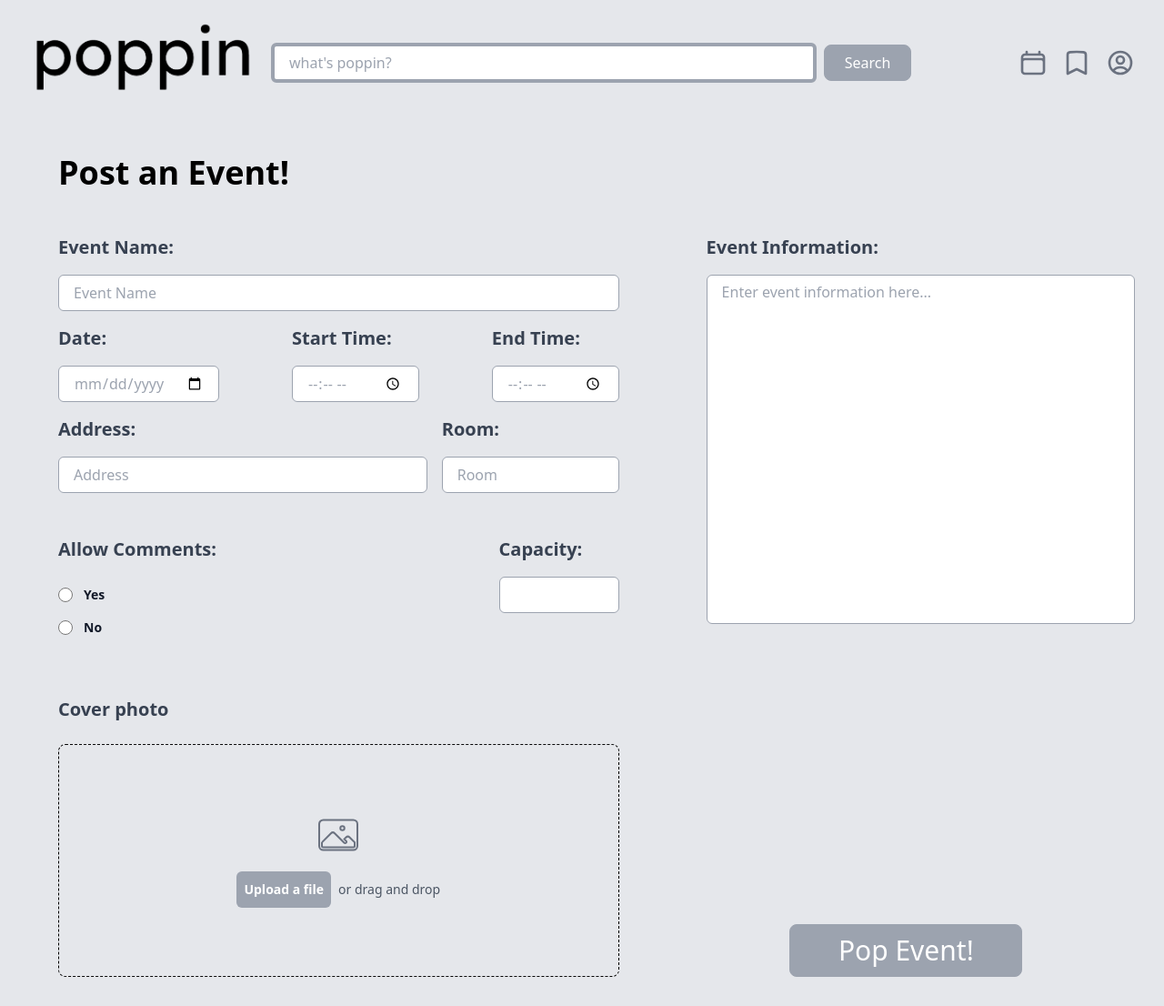
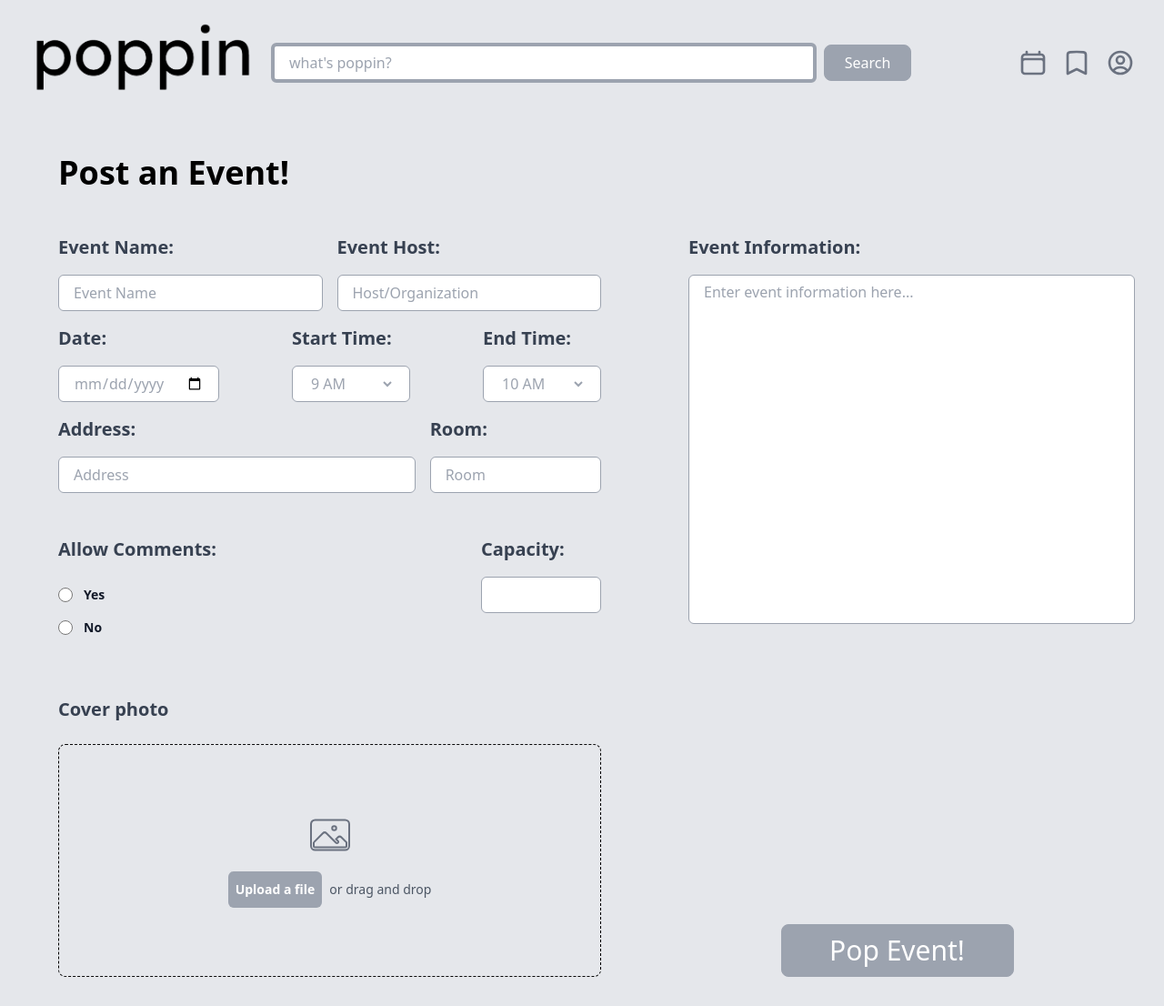
Before and after one commit to ECE444-2023Fall/project-1-web-application-design-group17-jigglies, a Flask app: page /create_event in a window 1280 px wide. Shown: the whole page at 91% size. Run offline with Flask 3, Linux system fonts and the light colour scheme; some libraries are stand-ins or nearby versions.

Commit message:
Update backend with error messages

```diff
--- a/app.py
+++ b/app.py
@@ -37,7 +37,8 @@ class User(UserMixin, db.Model):
 # Event Database
 class EventDB(db.Model):
     id = db.Column(db.Integer, primary_key=True)
-    event_name = db.Column(db.String(80), nullable=False)
+    event_name = db.Column(db.String(80), unique=True, nullable=False)
+    event_organization = db.Column(db.String(80), nullable=False)
     date = db.Column(db.Date, nullable=False)
     start_time = db.Column(db.Time, nullable=False)
     end_time = db.Column(db.Time, nullable=False)
@@ -128,7 +129,7 @@ def logout():
 ## ------------------------------- Create Event ------------------------------- ##
 
 @app.route('/event_success', methods=['GET', 'POST'])
-def event():
+def event_success():
     return render_template('event_success.html')
 
 
@@ -138,17 +139,31 @@ def create_event():
         return render_template('create_event.html')
 
     if request.method == 'POST':
-        # Extract data from the form
+        # Extract event name
         event_name = request.form['event_name']
+
+        # Check if event name already exists
+        if EventDB.query.filter_by(event_name=event_name).first():
+            flash('An event with the name already exists, please choose another name', 'danger')
+            return render_template('create_event.html')
+
+        # Extract event organization name
+        event_organization = request.form['organization']
 
         date_str = request.form['date']
         event_date = datetime.strptime(date_str, '%Y-%m-%d').date()
 
-        start_time_str = request.form.get('start_time')
-        start_time_obj = datetime.strptime(start_time_str, '%H:%M').time()
+        # Retrieve dropdown values for start and end time
+        start_hour = request.form['start-time']
+        start_time_obj = datetime.strptime(start_hour, '%H').time()
 
-        end_time_str = request.form.get('end_time')
-        end_time_obj = datetime.strptime(end_time_str, '%H:%M').time()
+        end_hour = request.form['end-time']
+        end_time_obj = datetime.strptime(end_hour, '%H').time()
+
+        # If end time is before start time, return error as it is an invalid input
+        if end_time_obj <= start_time_obj:
+            flash('Invalid Time inputs, please check and resubmit', 'danger')
+            return render_template('create_event.html')
 
         location = request.form['location']
         room = request.form['room']
@@ -157,11 +172,13 @@ def create_event():
         event_information = request.form['event-information']
 
         image_file = request.files['file-upload']
+        image_data = None
         if image_file:
             image_data = image_file.read()
 
         new_event = EventDB(
             event_name=event_name,
+            event_organization=event_organization,
             date=event_date,
             start_time=start_time_obj,
             end_time=end_time_obj,
@@ -170,7 +187,7 @@ def create_event():
             allow_comments=allow_comments,
             capacity=capacity,
             event_information=event_information,
-            cover_photo=image_data  # storing the filename in the database
+            cover_photo=image_data
         )
         db.session.add(new_event)
         db.session.commit()
--- a/templates/create_event.html
+++ b/templates/create_event.html
@@ -7,35 +7,70 @@
   <form action="/create_event" method="post" enctype="multipart/form-data" class="flex pl-8">
     <div class="flex flex-col max-w-3xl flex-1 mr-8">
       <!-- Event Name -->
-      <div class="flex flex-col pl-8 pr-8">
-        <label for="event_name" class="font-lexend font-semibold text-gray-700 text-xl pb-4">Event Name:</label>
-        <input id="event_name" name="event_name" type="text" placeholder="Event Name"
-          class="w-full h-10 mb-4 bg-white border border-gray-400 rounded-md text-gray-400 px-4 py-1.5 focus:border-indigo-500" required>
+      <div class="grid grid-col grid-cols-2 pl-8 pr-8">
+        <div class="flex flex-col span-1 pr-2">
+          <label for="event_name" class="font-lexend font-semibold text-gray-700 text-xl pb-4">Event Name:</label>
+          <input id="event_name" name="event_name" type="text" placeholder="Event Name"
+            class="w-full h-10 mb-4 bg-white border border-gray-400 rounded-md text-gray-400 px-4 py-1.5 focus:border-indigo-500" required>
+        </div>
+        <div class="flex flex-col span-1 pl-2">
+          <label for="organization" class="font-lexend font-semibold text-gray-700 text-xl pb-4">Event Host:</label>
+          <input id="organization" name="organization" type="text" placeholder="Host/Organization "
+            class="w-full h-10 mb-4 bg-white border border-gray-400 rounded-md text-gray-400 px-4 py-1.5 focus:border-indigo-500" required>
+        </div>
       </div>
 
       <!-- Date, Start Time, End Time -->
       <div class="flex flex-row space-x-20 pl-8 pr-8 justify-between">
         <!-- Date -->
         <div class="flex flex-col">
-          <label for="email" class="font-lexend font-semibold text-gray-700 text-xl pb-4">Date:</label>
+          <label for="date" class="font-lexend font-semibold text-gray-700 text-xl pb-4">Date:</label>
           <input type="date"
             class="w-full h-10 mb-4 bg-white border border-gray-400 rounded-md text-gray-400 px-4 py-1.5" id="date"
             name="date" value="{{ tomorrow }}" min="{{ tomorrow }}" />
         </div>
         <!-- Start Time -->
-        <div class="flex flex-col">
-          <label for="start_time" class="font-lexend font-semibold text-gray-700 text-xl pb-4">Start Time:</label>
-          <input type="time"
-            class="w-full h-10 mb-4 bg-white border border-gray-400 rounded-md text-gray-400 px-4 py-1.5" id="start_time"
-            name="start_time" required />
-        </div>
+        <div class="flex flex-col relative">
+          <label for="start-time" class="font-lexend font-semibold text-gray-700 text-xl pb-4">Start Time:</label>
+          <div class="flex space-x-2 w-full h-10 mb-4 bg-white border border-gray-400 rounded-md text-gray-400 px-4 py-1.5">
+              <select name="start-time" id="start-time" class="peer block min-h-[auto] w-24 rounded border-0 bg-transparent outline-none transition-all duration-200 ease-linear focus:placeholder:opacity-100 peer-focus:text-primary data-[te-input-state-active]:placeholder:opacity-100 motion-reduce:transition-none dark:text-neutral-200 dark:placeholder:text-neutral-200 dark:peer-focus:text-primary [&:not([data-te-input-placeholder-active])]:placeholder:opacity-0">
+                  <option value="09">9 AM</option>
+                  <option value="10">10 AM</option>
+                  <option value="11">11 AM</option>
+                  <option value="12">12 PM</option>
+                  <option value="13">1 PM</option>
+                  <option value="14">2 PM</option>
+                  <option value="15">3 PM</option>
+                  <option value="16">4 PM</option>
+                  <option value="16">5 PM</option>
+                  <option value="16">6 PM</option>
+                  <option value="16">7 PM</option>
+                  <option value="16">8 PM</option>
+                  <option value="16">9 PM</option>
+              </select>
+          </div>
+       </div>
+
         <!-- End Time -->
-        <div class="flex flex-col">
-          <label for="end_time" class="font-lexend font-semibold text-gray-700 text-xl pb-4">End Time:</label>
-          <input type="time"
-            class="w-full h-10 mb-4 bg-white border border-gray-400 rounded-md text-gray-400 px-4 py-1.5" id="end_time"
-            name="end_time" required />
-        </div>
+        <div class="flex flex-col relative">
+          <label for="end-time" class="font-lexend font-semibold text-gray-700 text-xl pb-4">End Time:</label>
+          <div class="flex space-x-2 w-full h-10 mb-4 bg-white border border-gray-400 rounded-md text-gray-400 px-4 py-1.5">
+              <select name="end-time" id="end-time" class="peer block min-h-[auto] w-24 rounded border-0 bg-transparent outline-none transition-all duration-200 ease-linear focus:placeholder:opacity-100 peer-focus:text-primary data-[te-input-state-active]:placeholder:opacity-100 motion-reduce:transition-none dark:text-neutral-200 dark:placeholder:text-neutral-200 dark:peer-focus:text-primary [&:not([data-te-input-placeholder-active])]:placeholder:opacity-0">
+                  <option value="10">10 AM</option>
+                  <option value="11">11 AM</option>
+                  <option value="12">12 PM</option>
+                  <option value="13">1 PM</option>
+                  <option value="14">2 PM</option>
+                  <option value="15">3 PM</option>
+                  <option value="16">4 PM</option>
+                  <option value="16">5 PM</option>
+                  <option value="16">6 PM</option>
+                  <option value="16">7 PM</option>
+                  <option value="16">8 PM</option>
+                  <option value="16">9 PM</option>
+              </select>
+          </div>
+       </div>
       </div>
 
       <!-- Address and Room -->
```
